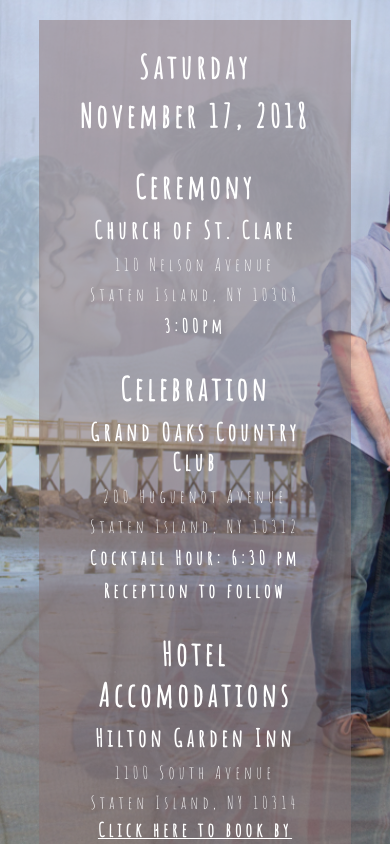
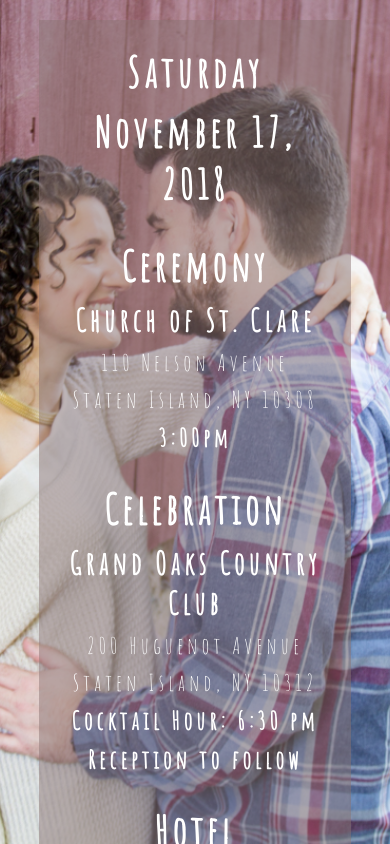
Before and after one commit to kzikaras/weddinglanding, a plain HTML site: page index.html in a window 390 px wide. Drawn offline with nearby package versions, Linux system fonts and the light colour scheme.

Commit message:
adjusted photos for mobile

```diff
--- a/app.js
+++ b/app.js
@@ -1,8 +1,14 @@
 var num = 0;
 setInterval(function(){
+    if(window.innerWidth <= 724){
+        console.log('mobile');
+        if(num === 0 || num === 2 || num === 11){
+            num++;
+        }
+    }
     $('.wrapper').css("background-image", "url(../images/"+ num +".jpg)");
     num++;
     if(num === 13){
         num = 0;
     }
-}, 2500)
+}, 3000)
--- a/index.html
+++ b/index.html
@@ -39,7 +39,7 @@
                             <h2>Hilton Garden Inn</h2>
                             <p>1100 South Avenue</p>
                             <p>Staten Island, NY 10314</p>
-                            <a href="http://hiltongardeninn.hilton.com/en/gi/groups/personalized/E/EWRSIGI-OGZW-20181117/index.jhtml?utm_source=Direct" class="emphasize">Click here to book by 10/18/18</a>
+                            <a href="http://hiltongardeninn.hilton.com/en/gi/groups/personalized/E/EWRSIGI-OGZW-20181117/index.jhtml?utm_source=Direct" class="emphasize"><span class="click-here">Click here</span><br> to book by 10/18/18</a>
                         </div>
                     </div>
                     <div class="empty">
--- a/style/main.css
+++ b/style/main.css
@@ -42,7 +42,7 @@
     background-position: center;
     height: 100vh;
     overflow: hidden;
-    transition: background 1s linear;
+    transition: background 0.5s linear;
 }
 
 p {
@@ -69,10 +69,14 @@ h1, h2 {
         background-color: rgba(138, 116, 116, 0.486);
         font-family: 'Amatic SC', cursive;
         text-align: center;
-        font-size: 100%;
+        font-size: 130%;
+    }
+
+    .click-here {
+        font-size: 150%;
     }
     .wrapper {
-        background-image: url('../images/0.jpg');
+        background-image: url('../images/1.jpg');
         background-size: cover;
         background-position: center;
         overflow: scroll;
```
